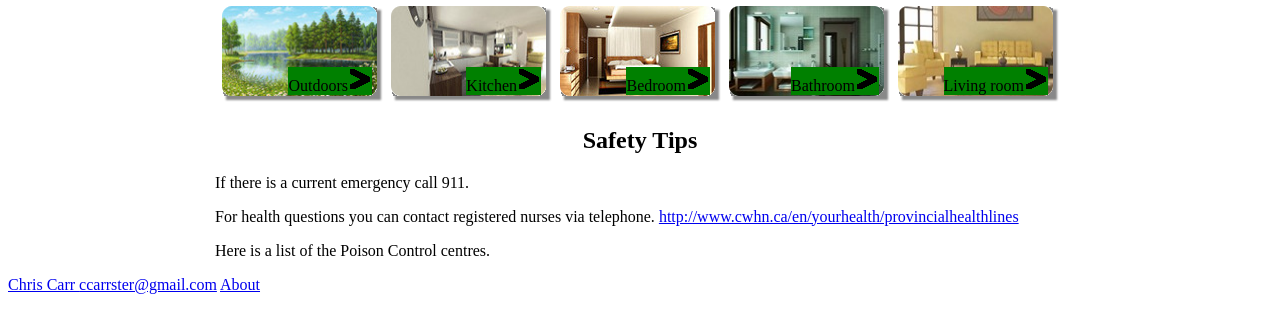
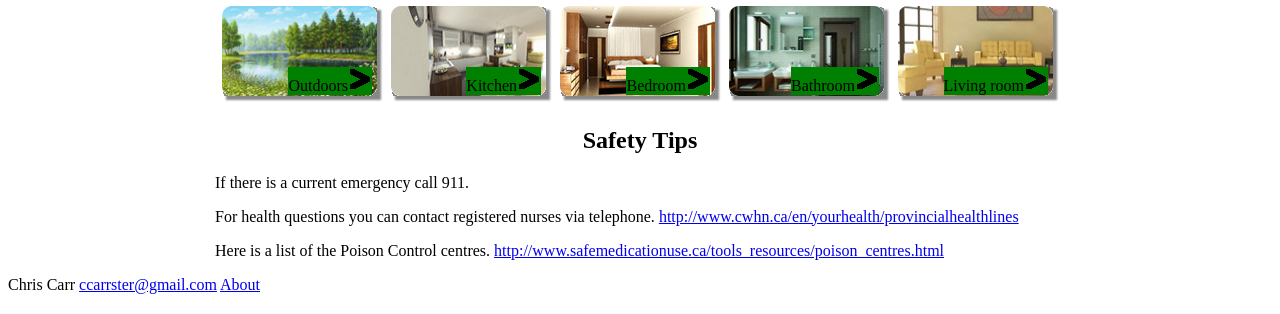
Before and after one commit to ccarrster/squalidsalad, a PHP site: page / in a window 1280 px wide. Shown: the part 486-800 px from the top of the page. Run offline with PHP 8.4, Linux system fonts and the light colour scheme.

Commit message:
fixed link

```diff
--- a/index.php
+++ b/index.php
@@ -183,7 +183,7 @@ function getPercentAgeRoom($age, $room){
 <div style="width:850px; margin:0px auto; background-color:eee;">
 	<p>If there is a current emergency call 911.</p>
 	<p>For health questions you can contact registered nurses via telephone. <a href="http://www.cwhn.ca/en/yourhealth/provincialhealthlines">http://www.cwhn.ca/en/yourhealth/provincialhealthlines</a></p>
-	<p>Here is a list of the Poison Control centres. <a href="http://www.safemedicationuse.ca/tools_resources/poison_centres.html"</p>
+	<p>Here is a list of the Poison Control centres. <a href="http://www.safemedicationuse.ca/tools_resources/poison_centres.html">http://www.safemedicationuse.ca/tools_resources/poison_centres.html</a></p>
 </div>
 <div>Chris Carr <a href="mailto:ccarrster@gmail.com">ccarrster@gmail.com</a> <a href="about.php">About</a></div>
 </body>
```
